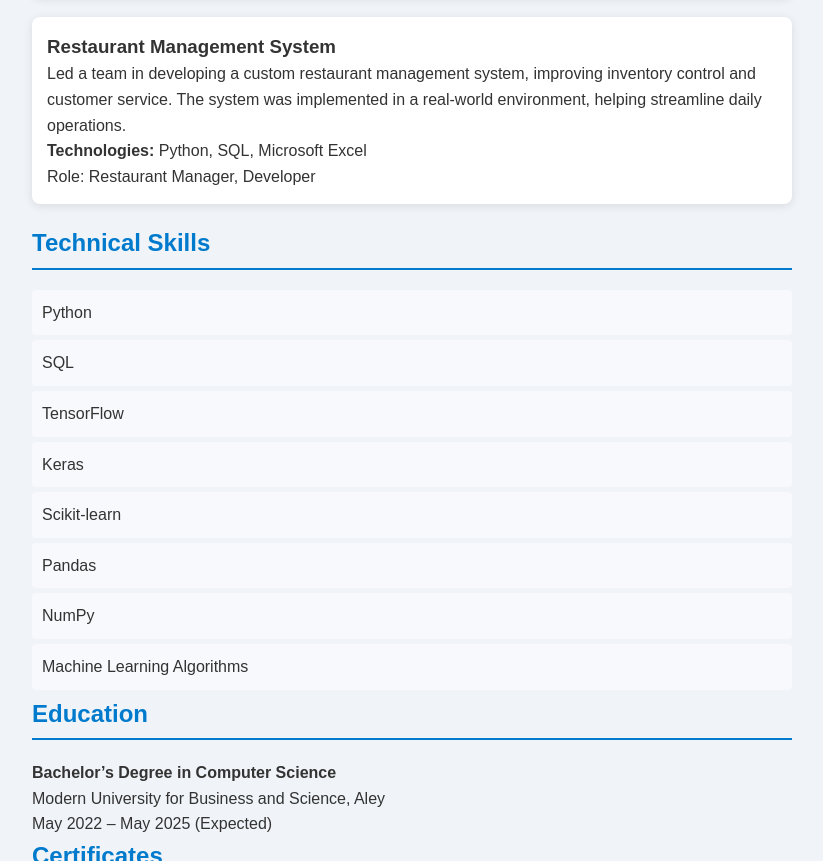
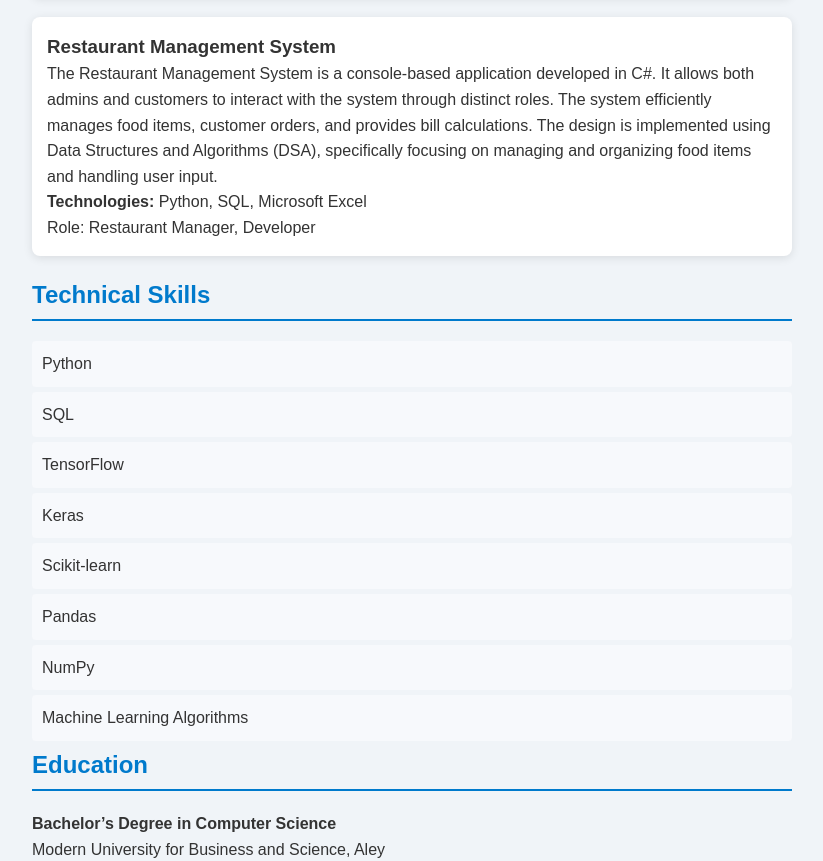
Before and after one commit to Codewithjimiim/-JamalMalaeb-.github.io, a plain HTML site: page index.html in a window 1280 px wide. Shown: the part 903-1764 px from the top of the page, without its empty margins (228-1051 px from the left). Drawn offline with Linux system fonts and the light colour scheme.

Commit message:
Update index.html

```diff
--- a/index.html
+++ b/index.html
@@ -146,8 +146,10 @@
             <article>
                 <h3>Restaurant Management System</h3>
                 <p>
-                    Led a team in developing a custom restaurant management system, improving inventory control and customer service.
-                    The system was implemented in a real-world environment, helping streamline daily operations.
+                    The Restaurant Management System is a console-based application developed in C#.
+                    It allows both admins and customers to interact with the system through distinct roles.
+                    The system efficiently manages food items, customer orders, and provides bill calculations.
+                    The design is implemented using Data Structures and Algorithms (DSA), specifically focusing on managing and organizing food items and handling user input.
                 </p>
                 <p><strong>Technologies:</strong> Python, SQL, Microsoft Excel</p>
                 <p>Role: Restaurant Manager, Developer</p>
```
